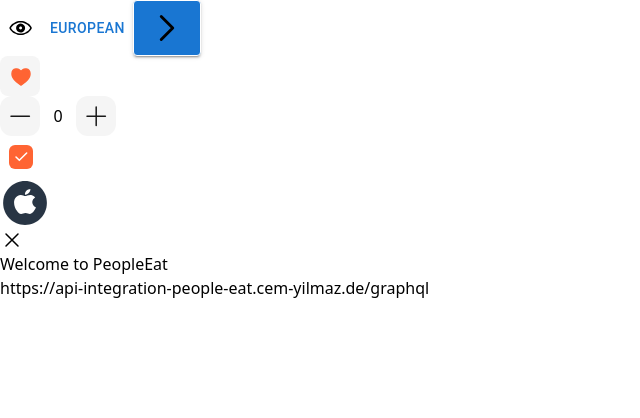
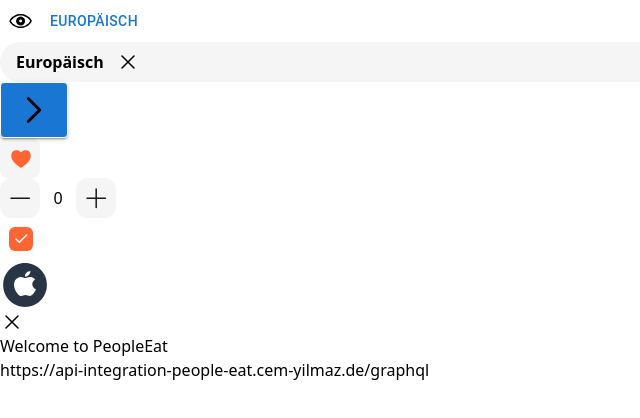
Before and after one commit to people-eat/web-app, a Next.js app: page / in a window 1280 px wide. Shown: the top 418 px of the page, without its empty margins (0-640 px from the left). Built offline with nearby package versions, Linux system fonts and the light colour scheme.

Commit message:
Add PeopleEatChoice component

```diff
--- /dev/null
+++ b/src/components/standard/choice/PeopleEatChoice.tsx
@@ -0,0 +1,16 @@
+import { useState, type ReactElement } from 'react';
+import { Icon } from '~/components/standard/icon/Icon';
+import PeopleEatIcon from '~/components/standard/icon/PeopleEatIcon';
+
+interface IPeopleEatChoiceProps {
+    title: string;
+    onClose: () => void;
+}
+
+export default function PeopleEatChoice({ title, onClose}: IPeopleEatChoiceProps): ReactElement {
+    return (
+        <span className="flex flex-1 flex-row gap-3 px-4 py-2 bg-base rounded-5">
+            <span className="text-text-m-bold">{title}</span> <PeopleEatIcon icon={Icon.close} className={'cursor-pointer'} onClick={onClose} edgeLength={24} />
+        </span>
+    );
+}
--- a/src/components/standard/icon/PeopleEatIcon.tsx
+++ b/src/components/standard/icon/PeopleEatIcon.tsx
@@ -2,9 +2,9 @@ import Image from 'next/image';
 import { type ReactElement } from 'react';
 import { type PeopleEatIconProps } from './PeopleEatIconProps';
 
-export default function PeopleEatIcon({ className, edgeLength = 24, icon }: PeopleEatIconProps): ReactElement {
+export default function PeopleEatIcon({ className, edgeLength = 24, icon, onClick }: PeopleEatIconProps): ReactElement {
     return (
-        <div>
+        <div onClick={() => onClick && onClick()}>
             <Image src={icon} width={edgeLength} className={className} height={edgeLength} alt={`PeopleEat icon ${icon}`} />
         </div>
     );
--- a/src/components/standard/icon/PeopleEatIconProps.ts
+++ b/src/components/standard/icon/PeopleEatIconProps.ts
@@ -4,4 +4,5 @@ export interface PeopleEatIconProps {
     className?: string;
     edgeLength?: number;
     icon: Icon;
+    onClick?: () => void;
 }
--- a/src/components/standard/tabItem/PeopleEatTabItem.tsx
+++ b/src/components/standard/tabItem/PeopleEatTabItem.tsx
@@ -3,8 +3,8 @@ import classNames from 'classnames';
 import { useState, type ReactElement } from 'react';
 import { type PeopleEatTabItemProps } from './PeopleEatTabItemProps';
 
-export default function PeopleEatTabItem({ disabled = false, title }: PeopleEatTabItemProps): ReactElement {
-    const [selected, setSelect] = useState(false);
+export default function PeopleEatTabItem({ disabled = false, title, active }: PeopleEatTabItemProps): ReactElement {
+    const [selected, setSelect] = useState(active);
 
     return (
         <Button
--- a/src/components/standard/tabItem/PeopleEatTabItemProps.ts
+++ b/src/components/standard/tabItem/PeopleEatTabItemProps.ts
@@ -1,4 +1,5 @@
 export interface PeopleEatTabItemProps {
     disabled?: boolean;
     title: string;
+    active?: boolean;
 }
--- a/src/pages/index.tsx
+++ b/src/pages/index.tsx
@@ -8,6 +8,7 @@ import { Icon } from '../components/standard/icon/Icon';
 import PeopleEatIcon from '../components/standard/icon/PeopleEatIcon';
 import PeopleEatNextButton from '../components/standard/nextButton/PeopleEatNextButton';
 import PeopleEatTabItem from '../components/standard/tabItem/PeopleEatTabItem';
+import PeopleEatChoice from "~/components/standard/choice/PeopleEatChoice";
 
 const HomePage: NextPage = () => {
     return (
@@ -19,7 +20,8 @@ const HomePage: NextPage = () => {
             </Head>
             <main>
                 <PeopleEatHideButton />
-                <PeopleEatTabItem title={'european'} />
+                <PeopleEatTabItem title={'Europäisch'} />
+                <PeopleEatChoice onClose={() => alert('click')} title={'Europäisch '} />
                 <PeopleEatNextButton />
                 <PeopleEatFavorite />
                 <PeopleEatCounter />
--- a/tailwind.config.cjs
+++ b/tailwind.config.cjs
@@ -25,6 +25,7 @@ const config = {
                 'text-s': ['12px', { lineHeight: '15px' }],
                 'text-sm': ['14px', { lineHeight: '18px' }],
                 'text-m': ['16px', { lineHeight: '20px' }],
+                'text-m-bold': ['16px', { fontWeight: '700' }],
                 'text-l': ['18px', { lineHeight: '22px' }],
                 'text-l-bold': ['18px', { fontWeight: '600' }],
                 'accent-l': ['18px', { fontWeight: '500' }],
```
Also changed, not shown: 2 other files (tests, documents, lock files or other folders).
